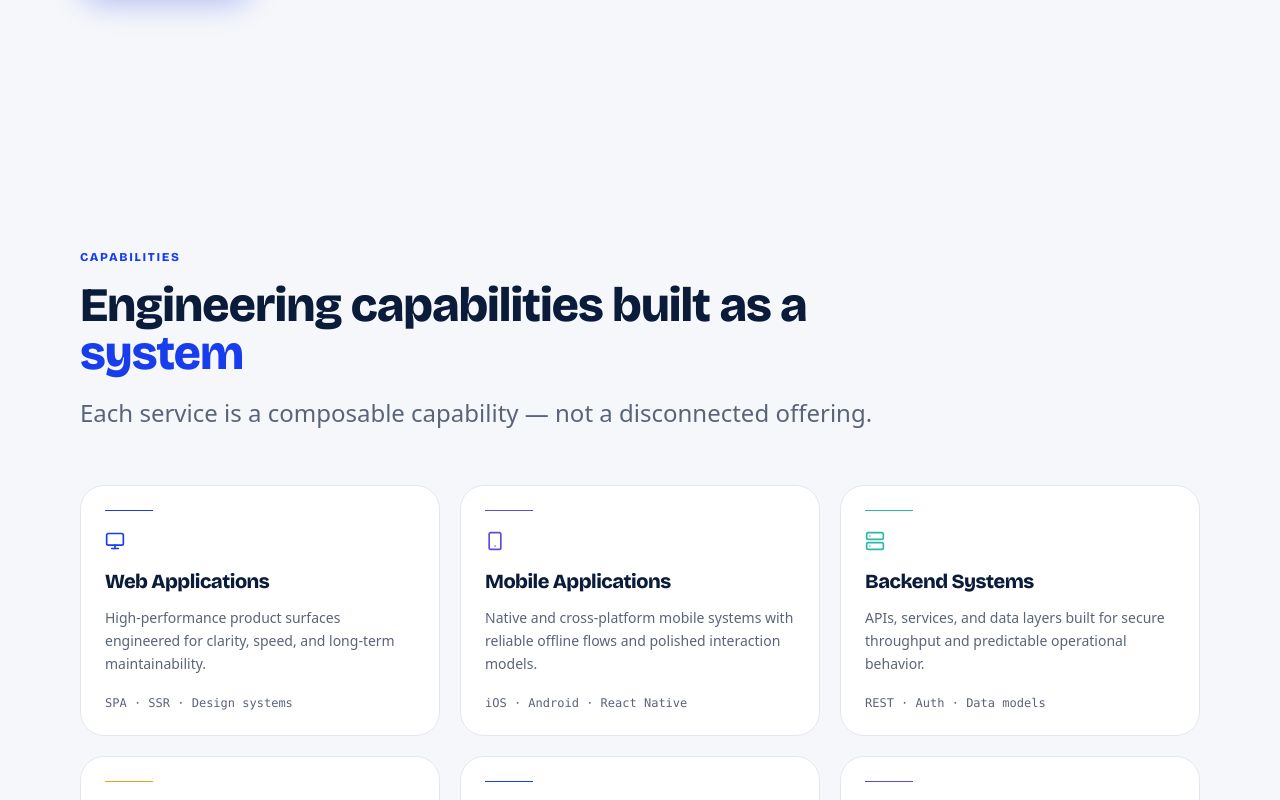
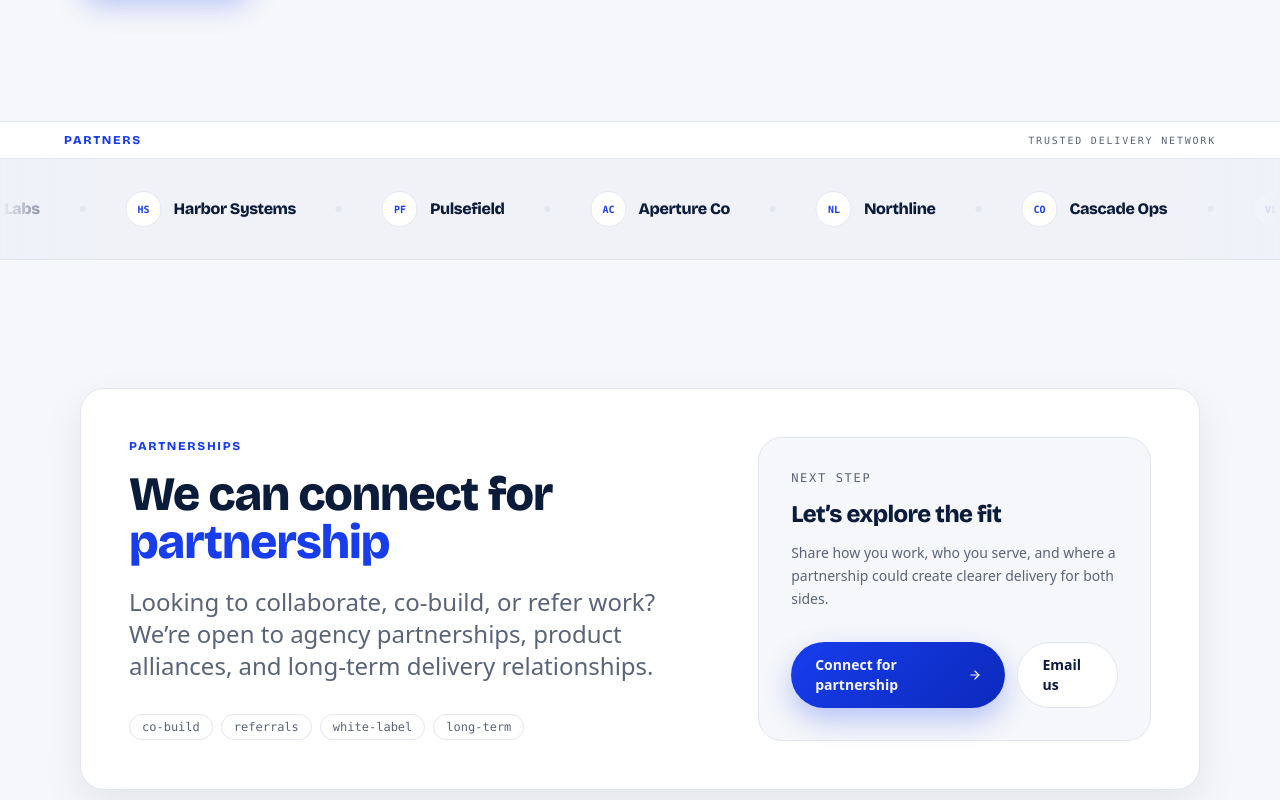
Before and after one commit to maxycagne/M-X_Studio, a React (Vite) app in the folder mxwebsite/: page / in a window 1280 px wide. Shown: the part 780-1580 px from the top of the page. Built offline with nearby package versions, Linux system fonts and the light colour scheme; a web font is replaced by a local one.

Commit message:
Add Partners component to showcase partner logos and collaboration opportunities, replacing the TechStack component on the Home page.

```diff
--- /dev/null
+++ b/mxwebsite/Components/Partners.tsx
@@ -0,0 +1,137 @@
+import CtaButton from "./ui/CtaButton";
+import SectionHeading from "./ui/SectionHeading";
+import TechChip from "./ui/TechChip";
+
+/**
+ * Drop partner logo files into `src/assets/partners/` and wire them here.
+ * Until then, wordmark placeholders keep the layout intentional.
+ */
+const partners = [
+  { name: "Northline", mark: "NL" },
+  { name: "Cascade Ops", mark: "CO" },
+  { name: "Vertex Labs", mark: "VL" },
+  { name: "Harbor Systems", mark: "HS" },
+  { name: "Pulsefield", mark: "PF" },
+  { name: "Aperture Co", mark: "AC" },
+] as const;
+
+const PartnerMark = ({
+  name,
+  mark,
+}: {
+  name: string;
+  mark: string;
+}) => (
+  <div className="flex shrink-0 items-center gap-3 px-8 sm:px-10">
+    <span
+      className="flex h-9 w-9 items-center justify-center rounded-full border border-border bg-card font-mono text-[10px] font-bold text-primary"
+      aria-hidden="true"
+    >
+      {mark}
+    </span>
+    <span className="whitespace-nowrap font-display text-sm font-extrabold tracking-tight text-foreground sm:text-base">
+      {name}
+    </span>
+  </div>
+);
+
+const Partners = () => {
+  const sequence = [...partners, ...partners];
+
+  return (
+    <>
+      <section
+        className="overflow-hidden border-y border-border bg-secondary/70"
+        aria-label="Partner logos"
+      >
+        <div className="border-b border-border bg-card px-4 py-2.5">
+          <div className="mx-auto flex max-w-6xl items-center justify-between gap-4">
+            <p className="font-display text-xs font-extrabold uppercase tracking-[0.14em] text-primary">
+              Partners
+            </p>
+            <p className="hidden font-mono text-[10px] uppercase tracking-[0.18em] text-muted-foreground sm:block">
+              Trusted delivery network
+            </p>
+          </div>
+        </div>
+
+        <div className="relative py-6 md:py-8">
+          <div
+            className="pointer-events-none absolute inset-y-0 left-0 z-10 w-16 bg-gradient-to-r from-secondary to-transparent sm:w-24"
+            aria-hidden="true"
+          />
+          <div
+            className="pointer-events-none absolute inset-y-0 right-0 z-10 w-16 bg-gradient-to-l from-secondary to-transparent sm:w-24"
+            aria-hidden="true"
+          />
+
+          <div className="flex w-max animate-marquee">
+            {[0, 1].map((copy) => (
+              <div key={copy} className="flex items-center">
+                {sequence.map((partner, index) => (
+                  <div key={`${copy}-${partner.name}-${index}`} className="flex items-center">
+                    <PartnerMark name={partner.name} mark={partner.mark} />
+                    <span
+                      className="h-1.5 w-1.5 shrink-0 rounded-full bg-border"
+                      aria-hidden="true"
+                    />
+                  </div>
+                ))}
+              </div>
+            ))}
+          </div>
+        </div>
+      </section>
+
+      <section className="py-24 md:py-32">
+        <div className="mx-auto max-w-6xl px-4">
+          <div className="grid items-center gap-10 rounded-3xl border border-border bg-card p-8 shadow-soft md:p-12 lg:grid-cols-[1.2fr_0.8fr]">
+            <div>
+              <SectionHeading
+                eyebrow="Partnerships"
+                title={
+                  <>
+                    We can connect for{" "}
+                    <span className="text-primary">partnership</span>
+                  </>
+                }
+                lead="Looking to collaborate, co-build, or refer work? We’re open to agency partnerships, product alliances, and long-term delivery relationships."
+              />
+              <div className="mt-8 flex flex-wrap gap-2">
+                <TechChip>co-build</TechChip>
+                <TechChip>referrals</TechChip>
+                <TechChip>white-label</TechChip>
+                <TechChip>long-term</TechChip>
+              </div>
+            </div>
+
+            <div className="rounded-3xl border border-border bg-background p-6 md:p-8">
+              <p className="font-mono text-xs uppercase tracking-[0.14em] text-muted-foreground">
+                next step
+              </p>
+              <h3 className="mt-3 font-display text-2xl font-extrabold tracking-tight">
+                Let’s explore the fit
+              </h3>
+              <p className="mt-3 text-sm leading-relaxed text-muted-foreground">
+                Share how you work, who you serve, and where a partnership could
+                create clearer delivery for both sides.
+              </p>
+              <div className="mt-8 flex flex-col gap-3 sm:flex-row">
+                <CtaButton to="/contact">Connect for partnership</CtaButton>
+                <CtaButton
+                  href="mailto:hello@mxstudio.dev?subject=Partnership%20inquiry"
+                  variant="secondary"
+                  showArrow={false}
+                >
+                  Email us
+                </CtaButton>
+              </div>
+            </div>
+          </div>
+        </div>
+      </section>
+    </>
+  );
+};
+
+export default Partners;
--- a/mxwebsite/Components/TechStack.tsx
+++ /dev/null
@@ -1,43 +0,0 @@
-import SectionHeading from "./ui/SectionHeading";
-import TechChip from "./ui/TechChip";
-
-const stack = [
-  "TypeScript",
-  "React",
-  "React Native",
-  "Node.js",
-  "Laravel",
-  "PostgreSQL",
-  "MySQL",
-  "Firebase",
-  "Tailwind CSS",
-  "Vite",
-  "CI/CD",
-  "Cloud",
-];
-
-const TechStack = () => {
-  return (
-    <section className="py-24 md:py-32">
-      <div className="mx-auto max-w-6xl px-4">
-        <SectionHeading
-          eyebrow="Stack"
-          title={
-            <>
-              Tools chosen for durability, not{" "}
-              <span className="text-primary">novelty</span>
-            </>
-          }
-          lead="We pick technologies that keep teams shipping with confidence after launch day."
-        />
-        <div className="mt-10 flex flex-wrap gap-3">
-          {stack.map((item) => (
-            <TechChip key={item}>{item}</TechChip>
-          ))}
-        </div>
-      </div>
-    </section>
-  );
-};
-
-export default TechStack;
--- a/mxwebsite/src/Pages/Home.tsx
+++ b/mxwebsite/src/Pages/Home.tsx
@@ -5,7 +5,7 @@ import Services from "../../Components/Services";
 import Process from "../../Components/Process";
 import Projects from "../../Components/Projects";
 import Metrics from "../../Components/Metrics";
-import TechStack from "../../Components/TechStack";
+import Partners from "../../Components/Partners";
 import DemoCallCard from "../../Components/DemoCallCard";
 
 const Home = () => {
@@ -43,12 +43,13 @@ const Home = () => {
         </div>
       </section>
 
+      <Partners />
       <Services />
       <Projects />
       <Metrics />
       <Process />
-      <TechStack />
       <DemoCallCard />
+
     </>
   );
 };
```
